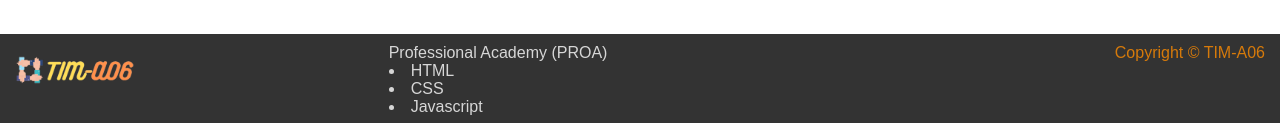
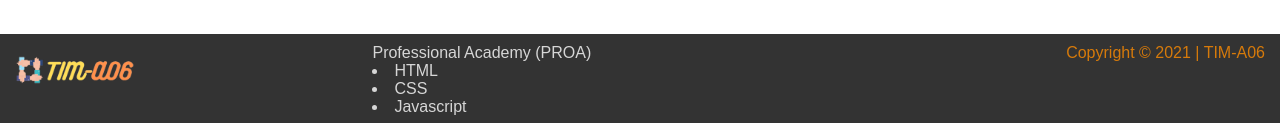
Before and after one commit to yusufirza/project-tim-a06, a plain HTML site: page index.html in a window 1280 px wide. Shown: the part 2371-2494 px from the top of the page. Drawn offline with Linux system fonts and the light colour scheme.

Commit message:
Update index.html

```diff
--- a/index.html
+++ b/index.html
@@ -119,7 +119,7 @@
 					<li>Javascript</li>
 				</div>
 				<div class="footer-right">
-					<p>Copyright © TIM-A06</p>
+					<p>Copyright © 2021 | TIM-A06</p>
 				</div>
 			</div>
 		</div>
```
